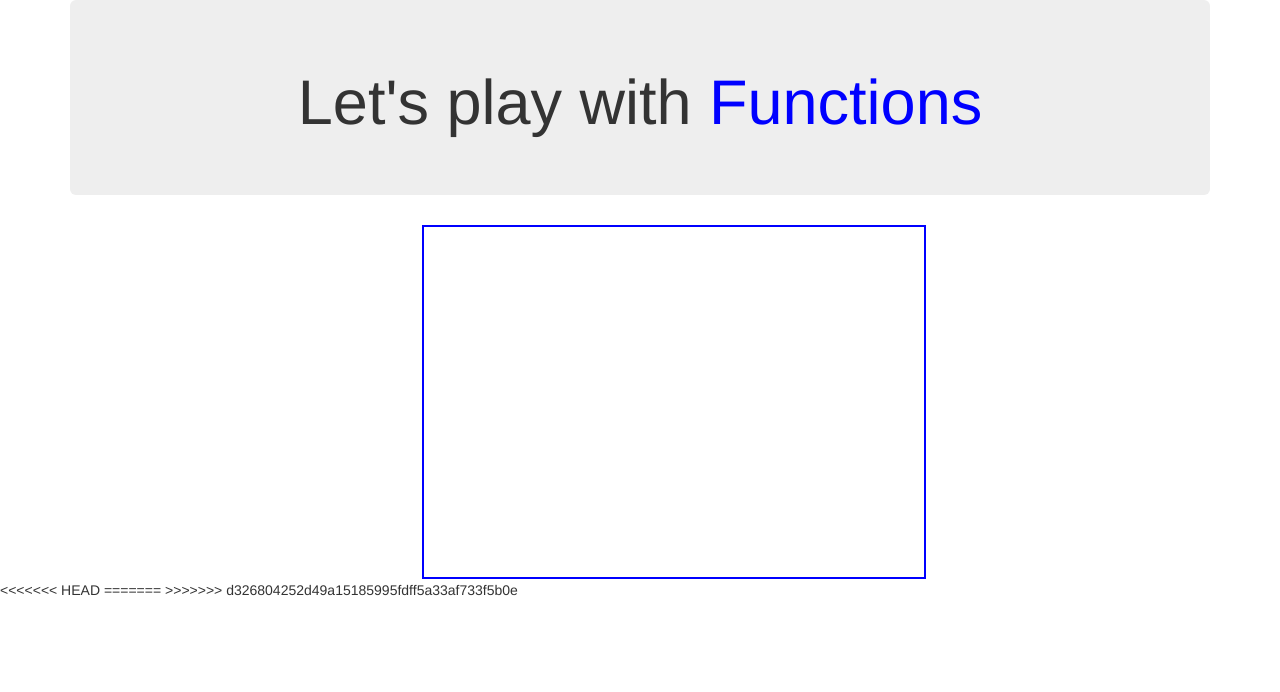
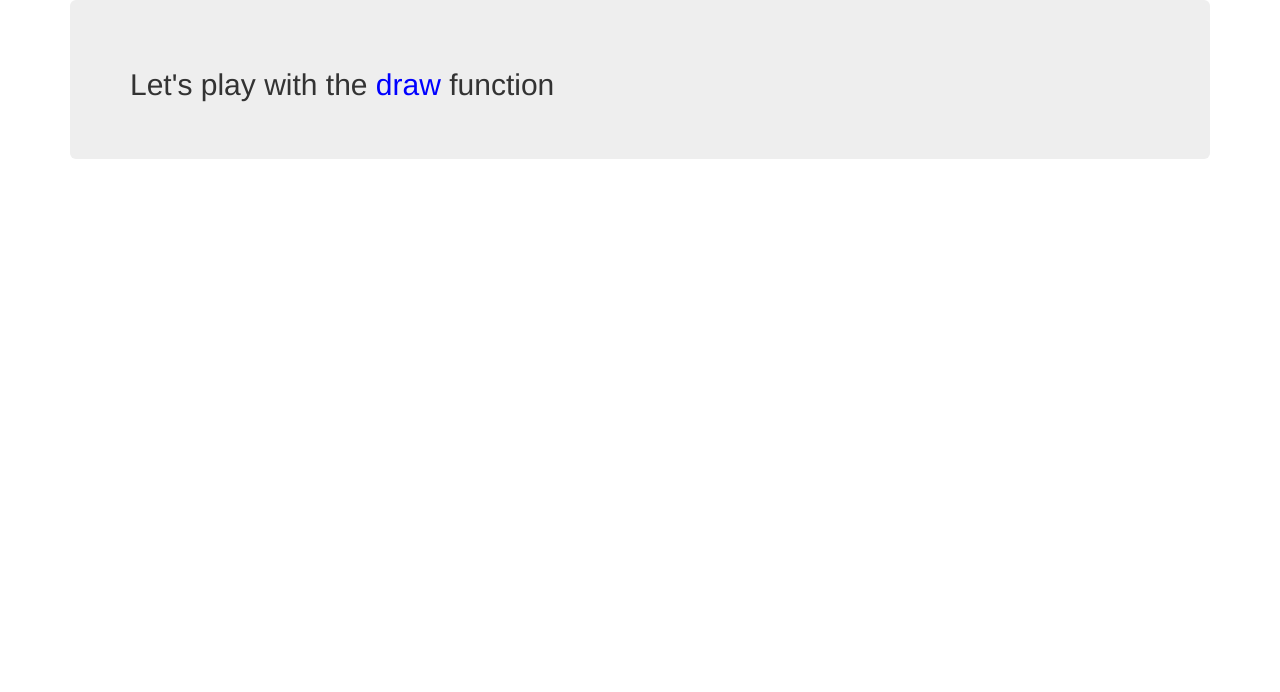
Before and after one commit to bossiilaria/JavaScript_Functions, a plain HTML site: page index.html in a window 1280 px wide. Drawn offline with nearby package versions, Linux system fonts and the light colour scheme.

Commit message:
Update index.html

```diff
--- a/index.html
+++ b/index.html
@@ -15,23 +15,15 @@
 
 <div class="container">
 	<div class="jumbotron">
-		<h1>Let's play with <span>Functions</span></h1>
+		<h2>Let's play with the <span>draw </span>function</h2>
 	</div>
 </div>
 <div class="row">
-	<div class="col-sm-4"></div>
-	<div col="col-sm-4">
-		<canvas id="myCanvas" width="500" height="350" style="border:2px solid blue;"></canvas>
-	</div>
-	<div class="col-sm-4"></div>
+		<canvas id="myCanvas" width="800" height="500"></canvas>
 </div>
   <script src="https://ajax.googleapis.com/ajax/libs/jquery/1.11.3/jquery.min.js"></script>
   <script src="http://maxcdn.bootstrapcdn.com/bootstrap/3.3.5/js/bootstrap.min.js"></script>
 <script src="js/main.js"></script>
 </body>
 
-<<<<<<< HEAD
 </html>
-=======
-</html>
->>>>>>> d326804252d49a15185995fdff5a33af733f5b0e
```
